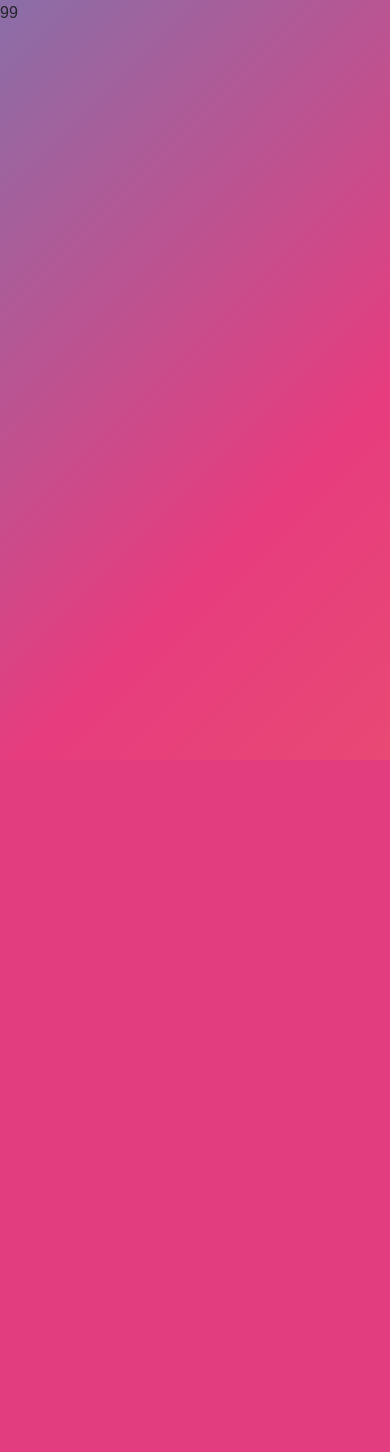
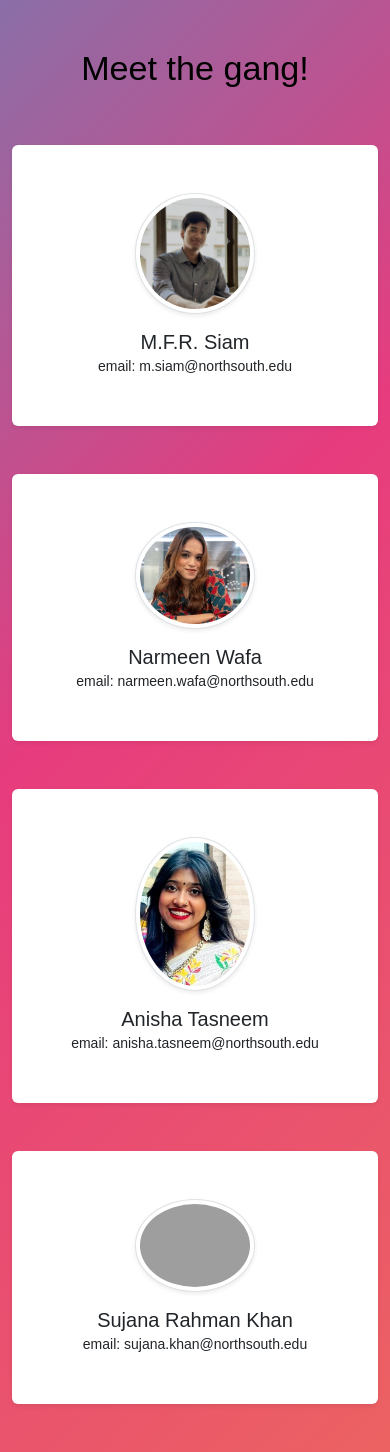
Before and after one commit to MFRSiam/SentimentAnalysis_CSE299, a Django app: page /contact/ in a window 390 px wide. Shown: the part 84-1536 px from the top of the page. Before the commit the page ends 721 px from the top, so only its background shows below. Run offline with Django 4.2, Linux system fonts and the light colour scheme; parts of the project's set-up code (start-up, migrations or seed data) failed here and were passed over; grey boxes are pictures that could not be loaded.

Commit message:
kinda final
demo final at least

```diff
--- a/webpage/static/css/core.css
+++ b/webpage/static/css/core.css
@@ -79,7 +79,7 @@ ul li a:hover {
 
 .box1 {
     position: absolute;
-    top: 78%;
+    top: 72%;
     left: 45%;
 }
 
@@ -97,7 +97,7 @@ ul li a:hover {
 
 .box2 {
     position: absolute;
-    top: 85%;
+    top: 80%;
     left: 46%;
 }
 
--- a/webpage/templates/contact.html
+++ b/webpage/templates/contact.html
@@ -9,7 +9,63 @@
 <link rel="stylesheet" href="{% static 'css/contact.css' %}">
 <!-- <img src="{% static 'img/2.png' %}"> -->
 
-<span class="input" role="textbox" contenteditable>99</span>
+<!-- <section class="us">
+    <div class="row">
+        <div class="col">
+            <img src="{% static 'img/siam.jpg'%}">
+            <h4>M.F.R. Siam</h4>
+            <p>ID: 2011596642</p>
+            <p>email: m.siam@northsouth.edu</p>
+        </div>
+        <div class="col">
+            <img src="{% static 'img/me.jpg'%}">
+            <h4>Narmeen Wafa</h4>
+            <p>ID: 2022381642</p>
+            <p>email: narmeen.wafa@northsouth.edu</p>
+        </div>
+    </div>
+</section> -->
+
+<div class="container py-5">
+    <div class="row text-center text-black">
+        <div class="col-lg-8 mx-auto">
+            <h1 class="display-4">Meet the gang!</h1>
+        </div>
+    </div>
+</div><!-- End -->
 
 
+<div class="container">
+    <div class="row text-center">
+
+        <!-- Team item -->
+        <div class="col-xl-3 col-sm-6 mb-5">
+            <div class="bg-white rounded shadow-sm py-5 px-4"><img src="{% static 'img/siam.jpg'%}" alt="" width="120" class="img-fluid rounded-circle mb-3 img-thumbnail shadow-sm">
+                <h5 class="mb-0">M.F.R. Siam</h5><span class="small text-center">email: m.siam@northsouth.edu</span>
+            </div>
+        </div><!-- End -->
+
+        <!-- Team item -->
+        <div class="col-xl-3 col-sm-6 mb-5">
+            <div class="bg-white rounded shadow-sm py-5 px-4"><img src="{% static 'img/me4.jpg'%}" alt="" width="120" class="img-fluid rounded-circle mb-3 img-thumbnail shadow-sm">
+                <h5 class="mb-0">Narmeen Wafa</h5><span class="small text-center">email: narmeen.wafa@northsouth.edu</span>
+            </div>
+        </div><!-- End -->
+
+        <!-- Team item -->
+        <div class="col-xl-3 col-sm-6 mb-5">
+            <div class="bg-white rounded shadow-sm py-5 px-4"><img src="{% static 'img/anisha.jpg'%}" alt="" width="120" class="img-fluid rounded-circle mb-3 img-thumbnail shadow-sm">
+                <h5 class="mb-0">Anisha Tasneem</h5><span class="small text-center">email: anisha.tasneem@northsouth.edu</span>
+            </div>
+        </div><!-- End -->
+
+        <!-- Team item -->
+        <div class="col-xl-3 col-sm-6 mb-5">
+            <div class="bg-white rounded shadow-sm py-5 px-4"><img src="https://bootstrapious.com/i/snippets/sn-team/teacher-7.jpg" alt="" width="120" class="img-fluid rounded-circle mb-3 img-thumbnail shadow-sm">
+                <h5 class="mb-0">Sujana Rahman Khan</h5><span class="small text-center">email: sujana.khan@northsouth.edu</span>
+            </div>
+        </div><!-- End -->
+    </div>
+</div>
+
 {% endblock content %}
```
Also changed, not shown: webpage/static/css/contact.css (+0 -14 lines), webpage/static/img/anisha.jpg (added), webpage/static/img/me.jpg (added), webpage/static/img/me2.jpg (added), webpage/static/img/me3.jpg (added), webpage/static/img/me4.jpg (added), webpage/static/img/siam2.jpg (added).
